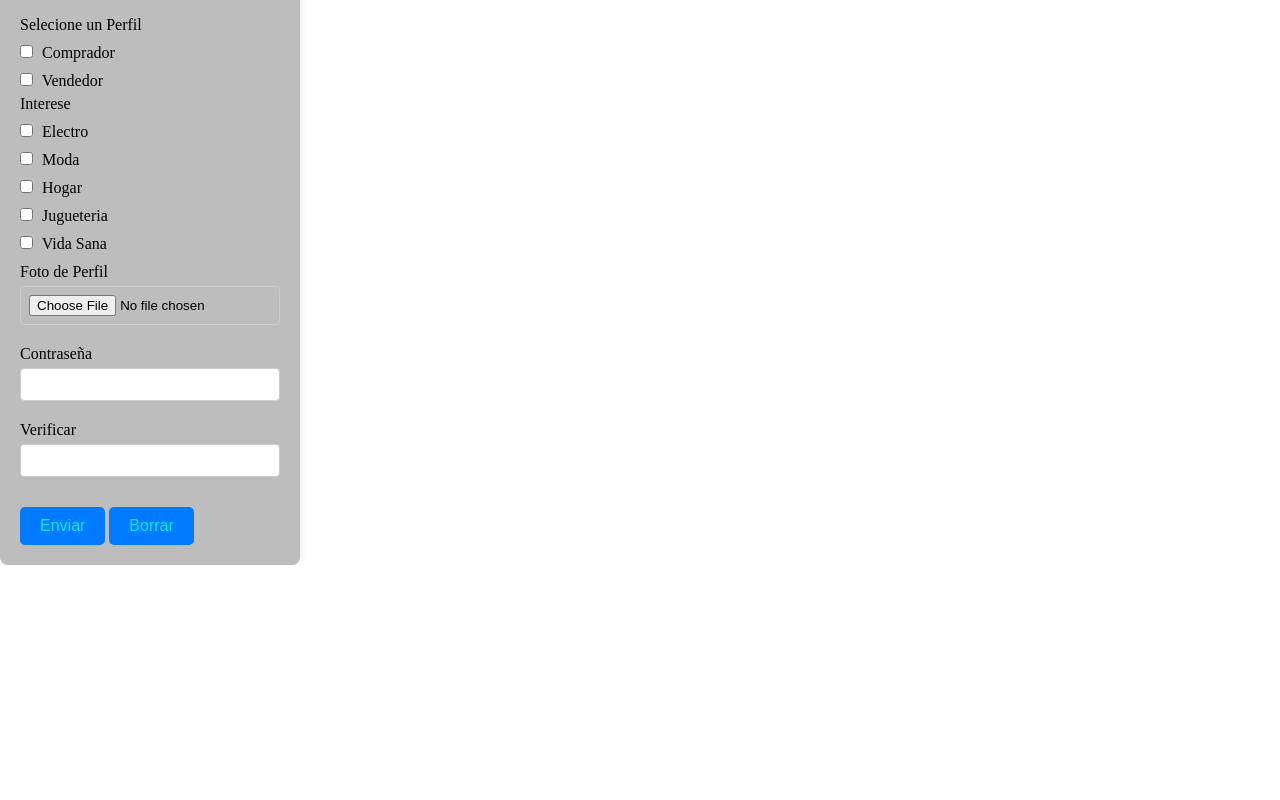
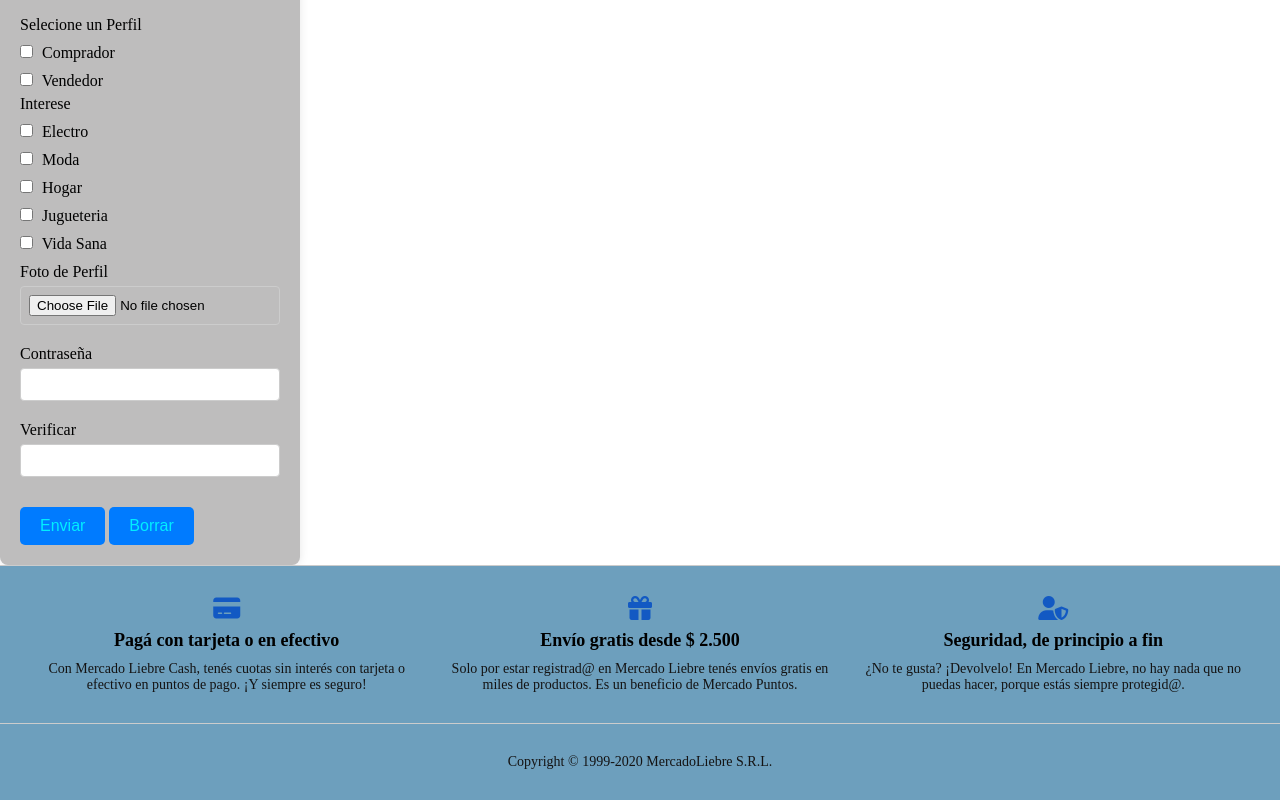
Before and after one commit to matiasemmanuelpuyo1989/MercadoLiebre, a website: page views/register.html in a window 1280 px wide. Shown: the part 1364-2164 px from the top of the page. Before the commit the page ends 1929 px from the top, so only its background shows below. Drawn offline with Linux system fonts and the light colour scheme.

Commit message:
terminado

```diff
--- a/views/register.html
+++ b/views/register.html
@@ -95,13 +95,46 @@
             <label><input type="checkbox" name="intereses" value="vidasana"> Vida Sana</label>
           </div>
         <label for="FondoUsuario">Foto de Perfil</label>
-        <input type="file" name="FondoUsuario" id="FondoUsuario">
+        <input type="file" name="FondoUsuario" id="FondoUsuario" required>
         <label for="password">Contraseña</label>
-        <input type="password" name="password" id="password">
+        <input type="password" name="password" id="password" required>
         <label for="verificar">Verificar</label>
-        <input type="password" name="verificar" id="verificar">
+        <input type="password" name="verificar" id="verificar" required>
         <button class="enviar" type="submit">Enviar</button>
         <button class="borrar" type="reset">Borrar</button>
     </form>
+    <footer>
+      <section class="formadepago">
+        <i class="fa-solid fa-credit-card"></i>
+        <h3>Pagá con tarjeta o en efectivo</h3>
+        <p class="mensj1">
+          Con Mercado Liebre Cash, tenés cuotas sin interés con tarjeta o
+          efectivo en puntos de pago. ¡Y siempre es seguro!
+        </p>
+      </section>
+      <section class="envios">
+        <i class="fa-solid fa-gift"></i>
+        <h3>Envío gratis desde $ 2.500</h3>
+        <p class="mensj2">
+          Solo por estar registrad@ en Mercado Liebre tenés envíos gratis en
+          miles de productos. Es un beneficio de Mercado Puntos.
+        </p>
+      </section>
+      <section class="seguridad">
+        <i class="fas fa-user-shield"></i>
+        <h3>Seguridad, de principio a fin</h3>
+
+        <p class="mensj3">
+          ¿No te gusta? ¡Devolvelo! En Mercado Liebre, no hay nada que no puedas
+          hacer, porque estás siempre protegid@.
+        </p>
+      </section>
+
+    </footer>
+    <footer>
+    <section class="Copyright">
+      <p>Copyright © 1999-2020 MercadoLiebre S.R.L.</p>
+    </section>
+  </footer>
 </body>
 </html>
```
Also changed, not shown: views/login.html (+33 -0 lines), 1 other file.
